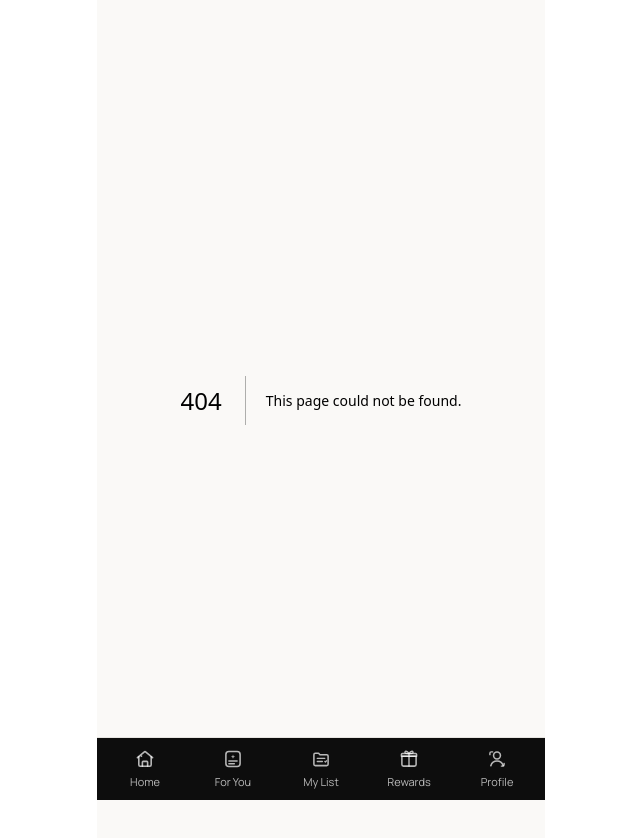
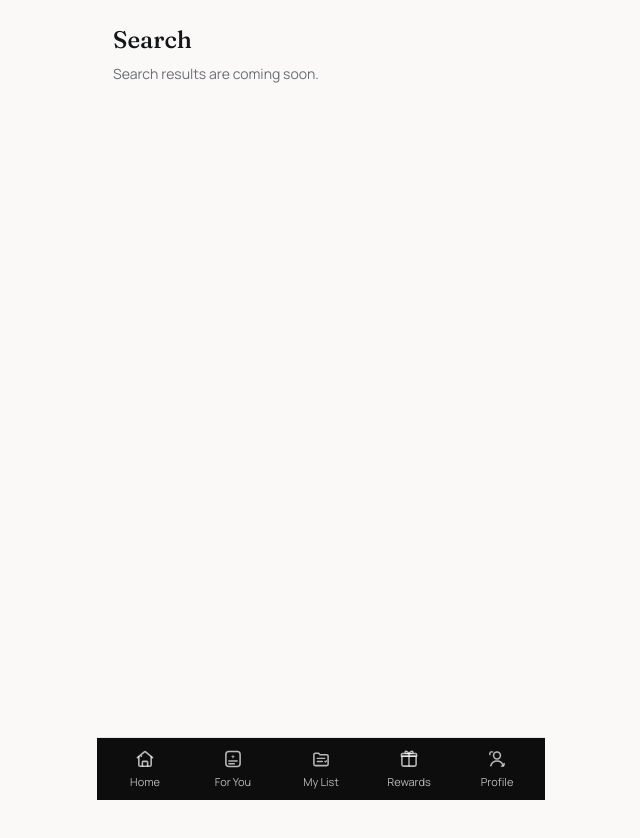
Before and after one commit to meckurypro/IQ.Cinema, a Next.js app: page /search in a window 1280 px wide. Before the commit this address had no page. Shown: the top 838 px of the page, without its empty margins (319-959 px from the left). Built offline with nearby package versions, Linux system fonts and the light colour scheme.

Commit message:
Create SearchPage component for search functionality

```diff
--- /dev/null
+++ b/app/search/page.tsx
@@ -0,0 +1,14 @@
+export default function SearchPage({
+  searchParams,
+}: {
+  searchParams: { q?: string };
+}) {
+  return (
+    <main className="mx-auto min-h-screen max-w-md px-4 pb-24 pt-6">
+      <h1 className="font-display text-2xl text-text">
+        {searchParams.q ? `Results for "${searchParams.q}"` : "Search"}
+      </h1>
+      <p className="mt-2 text-sm text-muted">Search results are coming soon.</p>
+    </main>
+  );
+}
```
